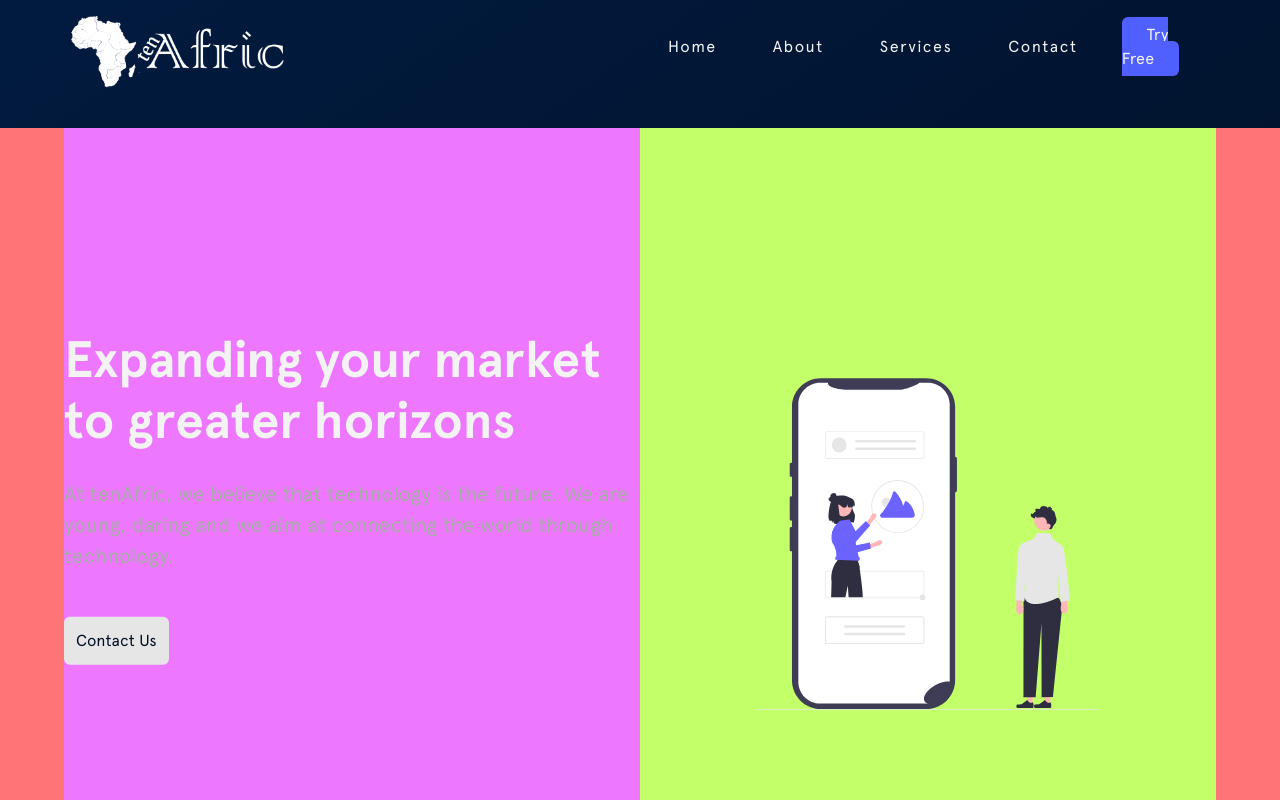
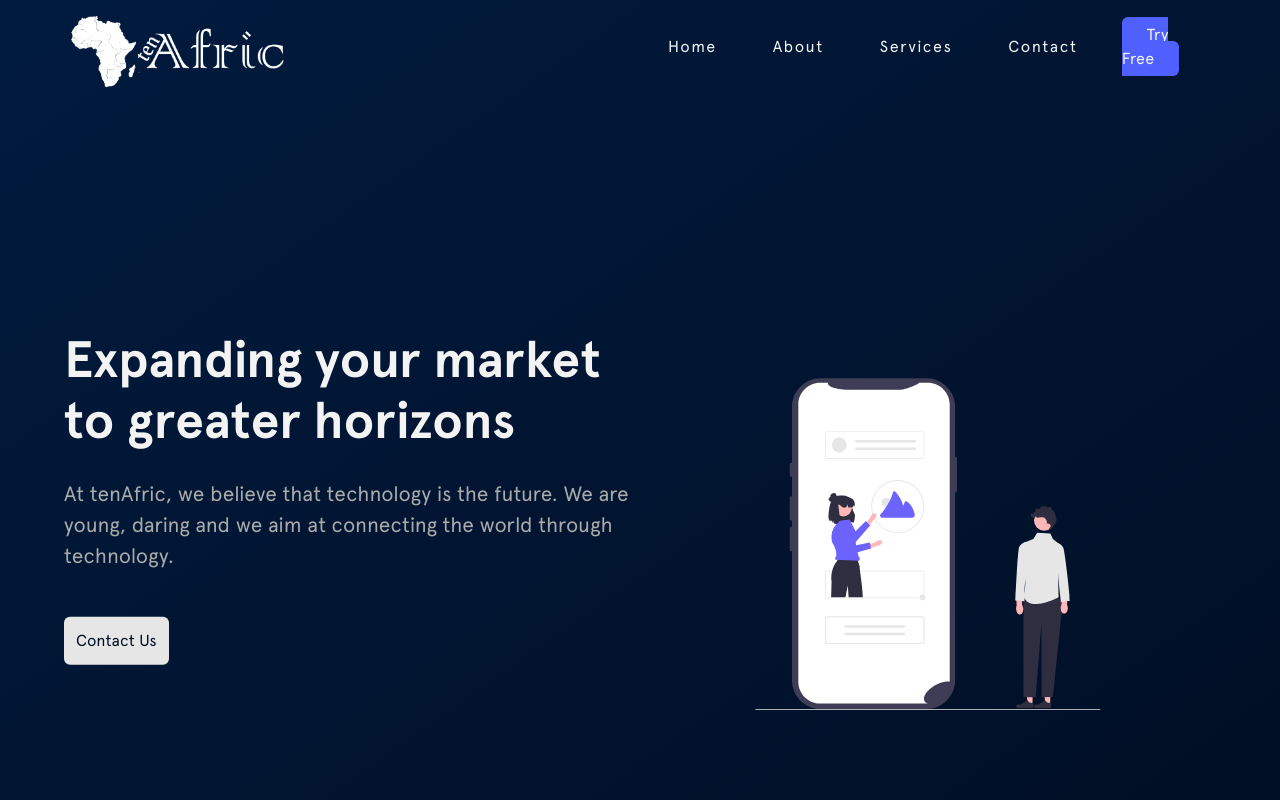
Before and after one commit to tenAfric/tenAfrik, a React (Create React App) app: page / in a window 1280 px wide. Shown: the top 800 px of the page. Built offline with nearby package versions, Linux system fonts and the light colour scheme.

Commit message:
been busy blood luck news

```diff
--- a/src/styles/css/landing.css
+++ b/src/styles/css/landing.css
@@ -2,7 +2,6 @@
   background: linear-gradient(145deg, #011b3f, #010f25);
 }
 .landing .landing-section {
-  background-color: rgb(255, 117, 117);
   height: 100vh;
 }
 @media (max-width: 480px) {
@@ -12,13 +11,11 @@
 }
 .landing .landing-section .landing-wrapper {
   height: 100%;
-  background-color: rgb(195, 255, 104);
   margin: 0 5%;
   justify-content: space-between;
 }
 .landing .landing-section .landing-wrapper .landing-texts {
   width: 50%;
-  background-color: rgb(237, 120, 255);
   margin: 0 !important;
   position: relative;
 }
--- a/src/styles/scss/landing.scss
+++ b/src/styles/scss/landing.scss
@@ -4,19 +4,16 @@ $bgDarkDark: #010f25;
 .landing{
     background: linear-gradient(145deg, $bgDarkLight, $bgDarkDark);
     .landing-section{
-        background-color: rgb(255, 117, 117);
         height: 100vh;
         @media(max-width: 480px){
             margin-top: 0 !important;
         }
         .landing-wrapper{
             height: 100%;
-            background-color: rgb(195, 255, 104);
             margin: 0 5%;
             justify-content: space-between;
             .landing-texts{
                 width: 50%;
-                background-color: rgb(237, 120, 255);
                 margin: 0 !important;
                 position: relative;
                 @media(max-width: 480px){
```
Also changed, not shown: 1 other file (tests, documents, lock files or other folders).
